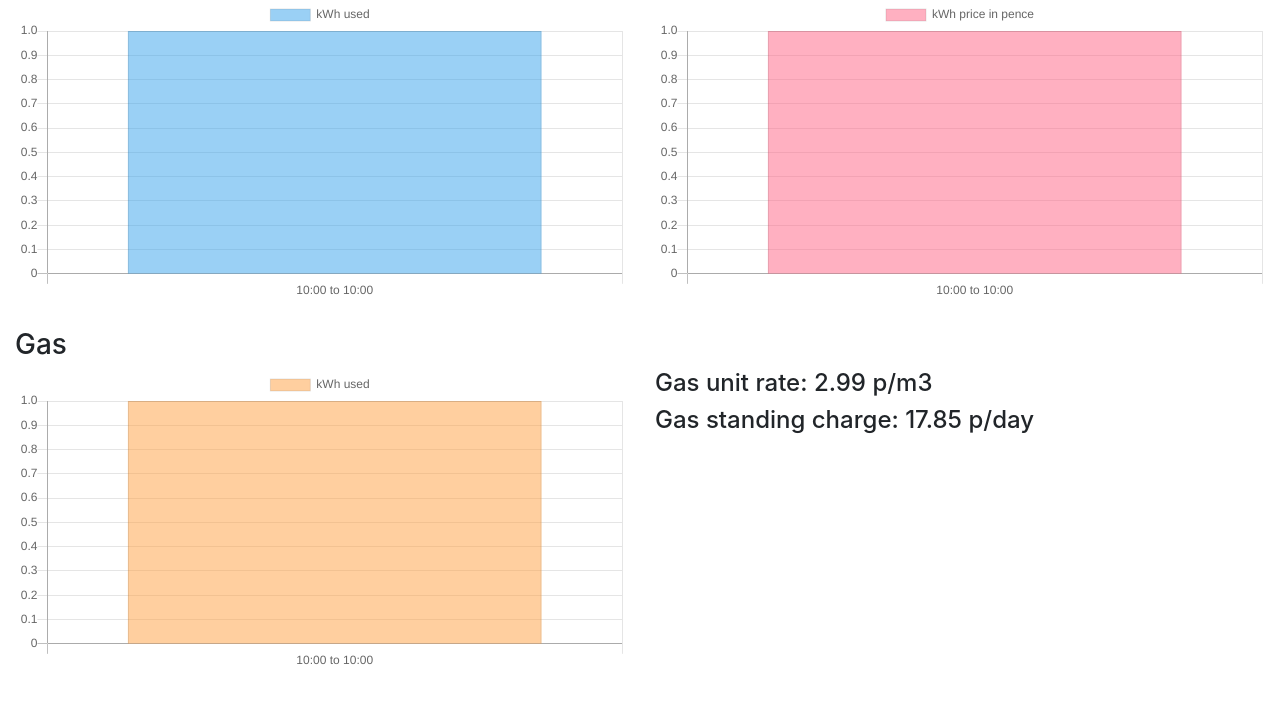
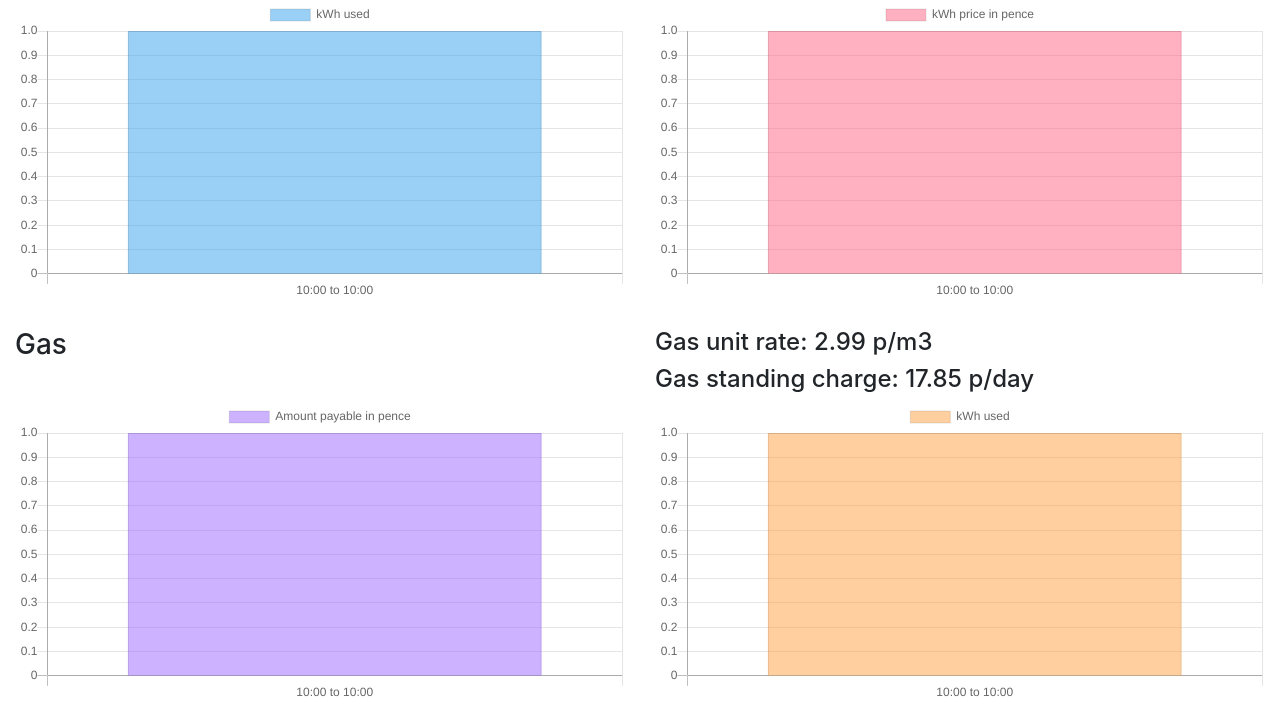
Before and after one commit to jgasteiz/home-consumption-dashboard, a Django app: page /consumption in a window 1280 px wide. Shown: the part 991-1697 px from the top of the page. Before the commit the page ends 1656 px from the top, so only its background shows below. Run offline with Django 3.2, Linux system fonts and the light colour scheme; tables that the repository leaves empty hold one stand-in row (values such as "Sample post"); some libraries are stand-ins or nearby versions.

Commit message:
Add char for gas payable in pence

```diff
--- a/static/js/consumption.js
+++ b/static/js/consumption.js
@@ -17,7 +17,8 @@
         elecKwhPriceInPence = [],
         elecAmountPayableInPence = [],
         elecConsumptionLabels = [],
-        gasConsumptionLabels = [];
+        gasConsumptionLabels = [],
+        gasAmountPayableInPence = [];
 
     elecConsumption.forEach((c) => {
         elecConsumptionLabels.push(`${c["interval_start"]} to ${c["interval_end"]}`);
@@ -28,6 +29,7 @@
     gasConsumption.forEach((c) => {
         gasConsumptionLabels.push(`${c["interval_start"]} to ${c["interval_end"]}`);
         gasConsumptionData.push(c["consumption"]);
+        gasAmountPayableInPence.push(c["payable_in_pence"]);
     });
 
     // Elec consumption chart
@@ -76,8 +78,8 @@
         }
     });
 
-    // Unit rates chart
-    new Chart(document.getElementById('chart-unit-rates'), {
+    // Elec unit rates chart
+    new Chart(document.getElementById('chart-elec-unit-rates'), {
         type: 'bar',
         data: {
             labels: elecConsumptionLabels,
@@ -99,8 +101,8 @@
         }
     });
 
-    // Payable chart
-    new Chart(document.getElementById('chart-payable'), {
+    // Elec payable chart
+    new Chart(document.getElementById('chart-elec-payable'), {
         type: 'bar',
         data: {
             labels: elecConsumptionLabels,
@@ -121,4 +123,27 @@
             }
         }
     });
+
+    // Gas payable chart
+    new Chart(document.getElementById('chart-gas-payable'), {
+        type: 'bar',
+        data: {
+            labels: gasConsumptionLabels,
+            datasets: [{
+                backgroundColor: Chart.helpers.color(chartColors.purple).alpha(0.5).rgbString(),
+                label: 'Amount payable in pence',
+                data: gasAmountPayableInPence,
+                borderWidth: 1
+            }]
+        },
+        options: {
+            scales: {
+                yAxes: [{
+                    ticks: {
+                        beginAtZero: true
+                    }
+                }]
+            }
+        }
+    });
 })();
--- a/templates/dashboard/consumption.html
+++ b/templates/dashboard/consumption.html
@@ -32,25 +32,32 @@
 
     <h3>Electricity</h3>
 
-    <canvas id="chart-payable" width="100%"></canvas>
+    <canvas id="chart-elec-payable" width="100%"></canvas>
 
     <div class="row mb-4">
         <div class="col-lg-6">
             <canvas id="chart-elec-consumption" width="100%"></canvas>
         </div>
         <div class="col-lg-6">
-            <canvas id="chart-unit-rates" width="100%"></canvas>
+            <canvas id="chart-elec-unit-rates" width="100%"></canvas>
         </div>
     </div>
 
-    <h3>Gas</h3>
     <div class="row">
         <div class="col-lg-6">
-            <canvas id="chart-gas-consumption" width="100%"></canvas>
+            <h3>Gas</h3>
         </div>
         <div class="col-lg-6">
             <h4>Gas unit rate: {{ gas_unit_rate }} p/m3</h4>
             <h4>Gas standing charge: {{ gas_standing_charge }} p/day</h4>
+        </div>
+    </div>
+    <div class="row">
+        <div class="col-lg-6">
+            <canvas id="chart-gas-payable" width="100%"></canvas>
+        </div>
+        <div class="col-lg-6">
+            <canvas id="chart-gas-consumption" width="100%"></canvas>
         </div>
     </div>
 
```
